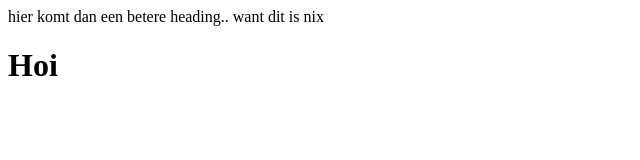
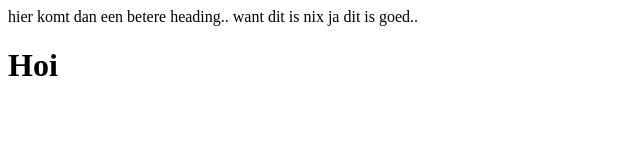
Before and after one commit to kostex/test, a plain HTML site: page index.html in a window 1280 px wide. Shown: the whole page, without its empty margins (0-640 px from the left). Drawn offline with Linux system fonts and the light colour scheme.

Commit message:
ok head aanpassing

```diff
--- a/index.html
+++ b/index.html
@@ -1,6 +1,7 @@
 <html>
 <head>
 	hier komt dan een betere heading.. want dit is nix
+	ja dit is goed..
 </head>
 <body>
 	<h1>Hoi</h1>
```
